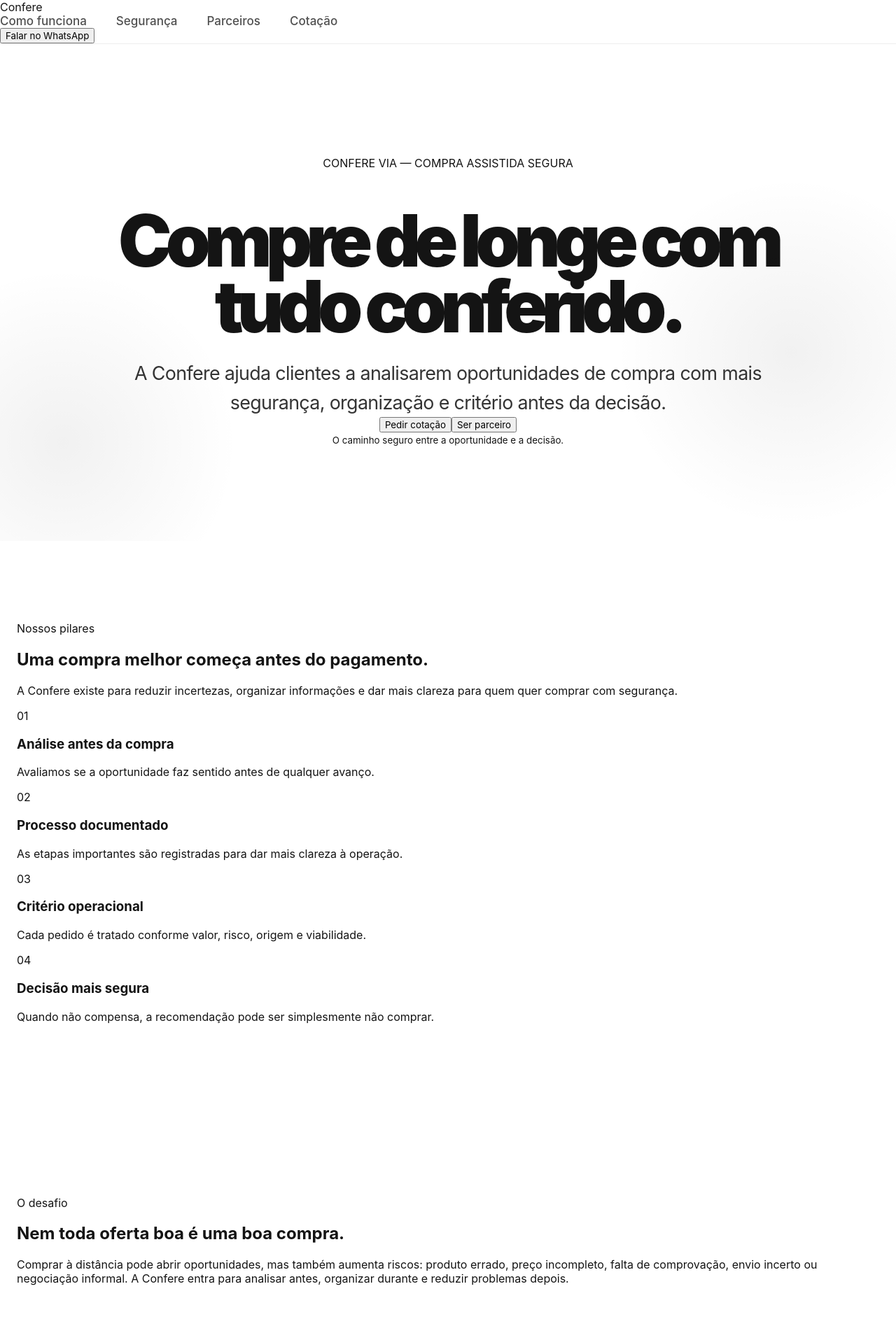
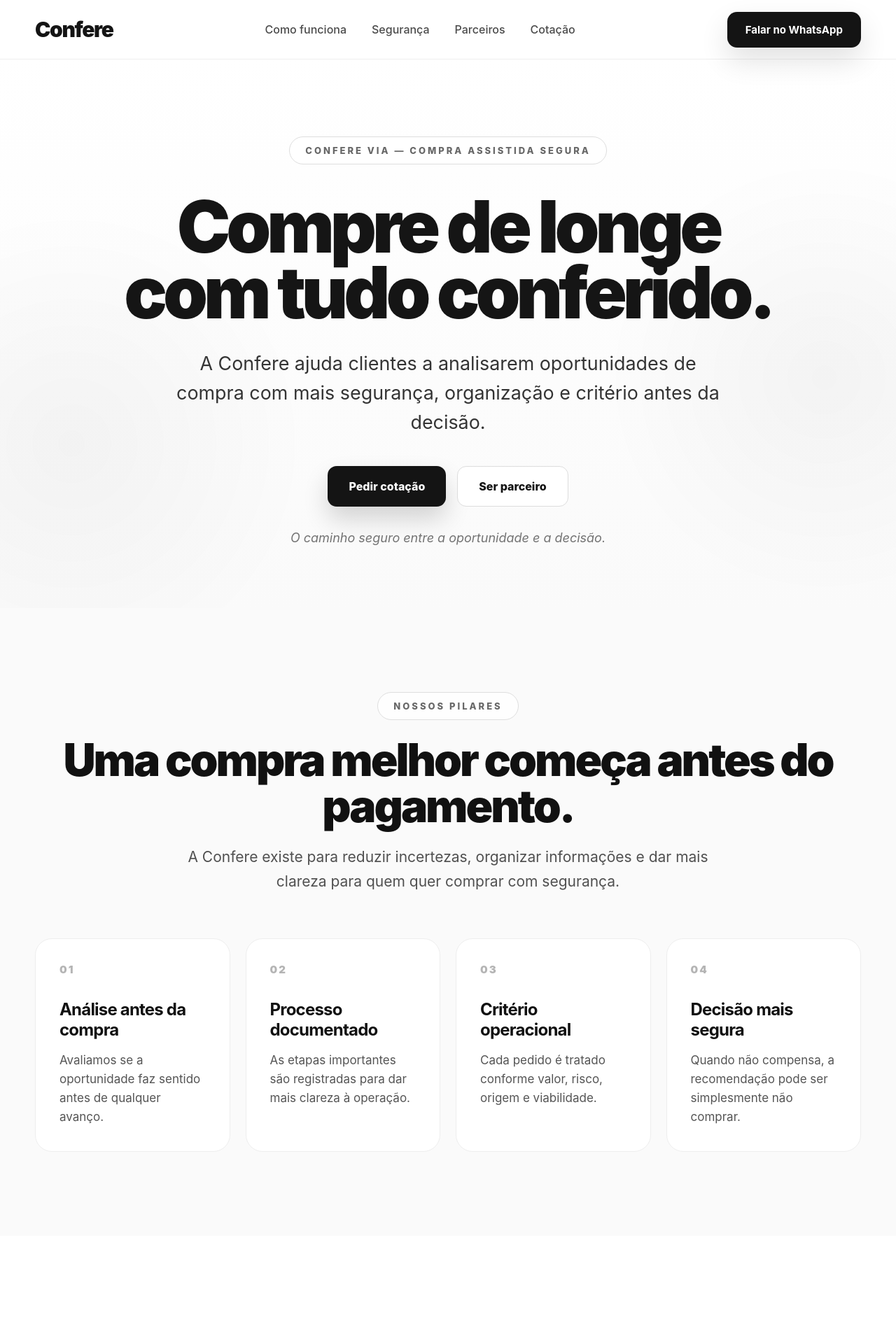
Before and after one commit to gabrielsa2899/confere-via-site, a React (Vite) app: page / in a window 1280 px wide. Shown: the top 1905 px of the page at 70% size. Built offline with nearby package versions, Linux system fonts and the light colour scheme.

Commit message:
Update index.css

```diff
--- a/src/index.css
+++ b/src/index.css
@@ -1,15 +1,7 @@
-:root {
-  font-family: Inter, Arial, Helvetica, sans-serif;
-  color: #141414;
-  background: #ffffff;
-  font-synthesis: none;
-  text-rendering: optimizeLegibility;
-  -webkit-font-smoothing: antialiased;
-  -moz-osx-font-smoothing: grayscale;
-}
-
 * {
   box-sizing: border-box;
+  margin: 0;
+  padding: 0;
 }
 
 html {
@@ -17,7 +9,7 @@ html {
 }
 
 body {
-  margin: 0;
+  font-family: Inter, Arial, Helvetica, sans-serif;
   background: #ffffff;
   color: #141414;
 }
@@ -29,6 +21,8 @@ a {
 
 button {
   font-family: inherit;
+  cursor: pointer;
+  border: none;
 }
 
 .site {
@@ -36,478 +30,588 @@ button {
   overflow-x: hidden;
 }
 
+/* HEADER */
+
 .header {
+  width: 100%;
   position: sticky;
   top: 0;
-  z-index: 50;
+  z-index: 100;
   background: rgba(255, 255, 255, 0.92);
-  backdrop-filter: blur(16px);
+  backdrop-filter: blur(18px);
   border-bottom: 1px solid #eeeeee;
 }
 
-.header-inner {
-  max-width: 1480px;
+.headerContent {
+  width: min(1180px, calc(100% - 40px));
   margin: 0 auto;
-  padding: 22px 44px;
+  height: 84px;
   display: flex;
   align-items: center;
   justify-content: space-between;
+  gap: 32px;
 }
 
-.logo {
+.brand {
   font-size: 30px;
   font-weight: 900;
-  letter-spacing: -0.06em;
+  letter-spacing: -1.4px;
 }
 
 .nav {
   display: flex;
   align-items: center;
-  gap: 42px;
-  color: #505050;
-  font-size: 17px;
+  gap: 36px;
+  font-size: 16px;
+  color: #4b4b4b;
   font-weight: 500;
+}
+
+.nav a {
+  transition: color 0.2s ease;
 }
 
 .nav a:hover {
   color: #111111;
 }
 
-.whatsapp-btn,
-.primary-btn {
-  background: #151515;
+.headerButton {
+  background: #141414;
   color: #ffffff;
-  border: 1px solid #151515;
+  padding: 16px 26px;
   border-radius: 14px;
-  padding: 18px 28px;
-  font-size: 17px;
-  font-weight: 800;
-  cursor: pointer;
-  box-shadow: 0 18px 45px rgba(0, 0, 0, 0.12);
+  font-size: 15px;
+  font-weight: 750;
+  box-shadow: 0 18px 40px rgba(0, 0, 0, 0.12);
+  transition: transform 0.2s ease, background 0.2s ease;
 }
 
-.secondary-btn {
-  background: #ffffff;
-  color: #151515;
-  border: 1px solid #dcdcdc;
-  border-radius: 14px;
-  padding: 18px 28px;
-  font-size: 17px;
-  font-weight: 800;
-  cursor: pointer;
+.headerButton:hover {
+  background: #000000;
+  transform: translateY(-1px);
 }
 
+/* HERO */
+
 .hero {
-  position: relative;
-  min-height: calc(100vh - 90px);
-  padding: 115px 24px 90px;
+  min-height: calc(100vh - 84px);
   display: flex;
   align-items: center;
   justify-content: center;
-  text-align: center;
-  overflow: hidden;
+  padding: 110px 20px 90px;
+  background:
+    radial-gradient(circle at 8% 70%, rgba(0, 0, 0, 0.035), transparent 26%),
+    radial-gradient(circle at 92% 58%, rgba(0, 0, 0, 0.035), transparent 25%),
+    linear-gradient(180deg, #ffffff 0%, #fafafa 100%);
 }
 
-.hero::before,
-.hero::after {
-  content: "";
-  position: absolute;
-  width: 520px;
-  height: 520px;
-  border-radius: 50%;
-  background: radial-gradient(circle, rgba(0,0,0,0.055), transparent 68%);
-  pointer-events: none;
+.heroInner {
+  width: min(980px, 100%);
+  text-align: center;
 }
 
-.hero::before {
-  left: -170px;
-  bottom: -120px;
-}
-
-.hero::after {
-  right: -110px;
-  top: 180px;
-}
-
-.hero-content {
-  position: relative;
-  z-index: 2;
-  max-width: 1120px;
-  margin: 0 auto;
-}
-
-.badge {
+.eyebrow,
+.sectionTitle span,
+.statement span,
+.cta span {
   display: inline-flex;
   align-items: center;
   justify-content: center;
-  border: 1px solid #d8d8d8;
+  padding: 11px 22px;
+  border: 1px solid #dedede;
   border-radius: 999px;
-  padding: 11px 24px;
-  color: #666666;
+  color: #686868;
   font-size: 13px;
-  font-weight: 900;
-  letter-spacing: 0.22em;
+  font-weight: 800;
+  letter-spacing: 3px;
   text-transform: uppercase;
-  background: rgba(255,255,255,0.78);
+  background: rgba(255, 255, 255, 0.75);
 }
 
 .hero h1 {
-  margin: 54px auto 28px;
-  max-width: 980px;
-  font-size: clamp(58px, 8vw, 118px);
+  margin-top: 42px;
+  font-size: clamp(64px, 8vw, 118px);
   line-height: 0.92;
-  letter-spacing: -0.085em;
   font-weight: 950;
+  letter-spacing: -6px;
+  color: #151515;
 }
 
 .hero p {
-  max-width: 920px;
-  margin: 0 auto;
-  font-size: clamp(21px, 2.1vw, 31px);
+  width: min(780px, 100%);
+  margin: 34px auto 0;
+  color: #343434;
+  font-size: clamp(21px, 2.1vw, 29px);
   line-height: 1.55;
-  color: #343434;
-  letter-spacing: -0.025em;
+  font-weight: 400;
 }
 
-.hero-actions {
-  margin-top: 48px;
+.heroButtons {
+  margin-top: 42px;
   display: flex;
   justify-content: center;
   gap: 16px;
   flex-wrap: wrap;
 }
 
-.hero-note {
-  margin-top: 36px;
-  color: #686868;
-  font-size: 21px;
+.primaryButton,
+.secondaryButton,
+.lightButton {
+  min-height: 58px;
+  padding: 0 30px;
+  border-radius: 13px;
+  font-size: 16px;
+  font-weight: 800;
+  transition: transform 0.2s ease, box-shadow 0.2s ease, background 0.2s ease;
+}
+
+.primaryButton {
+  background: #141414;
+  color: #ffffff;
+  box-shadow: 0 18px 35px rgba(0, 0, 0, 0.16);
+}
+
+.secondaryButton {
+  background: #ffffff;
+  color: #141414;
+  border: 1px solid #dddddd;
+}
+
+.primaryButton:hover,
+.secondaryButton:hover,
+.lightButton:hover {
+  transform: translateY(-2px);
+}
+
+.primaryButton:hover {
+  background: #000000;
+}
+
+.secondaryButton:hover {
+  box-shadow: 0 18px 35px rgba(0, 0, 0, 0.08);
+}
+
+.hero small {
+  display: block;
+  margin-top: 34px;
+  color: #737373;
+  font-size: 18px;
   font-style: italic;
 }
 
+/* SECTIONS */
+
 .section {
-  padding: 115px 24px;
+  padding: 120px 20px;
+  background: #ffffff;
 }
 
-.section-light {
+.section.light {
   background: #fafafa;
 }
 
 .container {
-  max-width: 1240px;
+  width: min(1180px, 100%);
   margin: 0 auto;
 }
 
-.section-header {
-  text-align: center;
-  max-width: 880px;
-  margin: 0 auto 70px;
+.container.narrow {
+  width: min(900px, 100%);
 }
 
-.section-header h2 {
-  margin: 0;
-  font-size: clamp(42px, 5vw, 76px);
-  line-height: 0.98;
-  letter-spacing: -0.065em;
-  font-weight: 900;
+.sectionTitle {
+  text-align: center;
+  margin-bottom: 64px;
 }
 
-.section-header p {
-  margin: 26px 0 0;
-  color: #555555;
-  font-size: 24px;
-  line-height: 1.5;
+.sectionTitle.left {
+  text-align: left;
 }
 
-.grid-4 {
-  display: grid;
-  grid-template-columns: repeat(4, 1fr);
-  gap: 24px;
+.sectionTitle h2,
+.statement h2,
+.cta h2 {
+  margin-top: 24px;
+  font-size: clamp(40px, 5vw, 70px);
+  line-height: 1.02;
+  letter-spacing: -3px;
+  font-weight: 900;
+  color: #111111;
 }
 
-.grid-3 {
-  display: grid;
-  grid-template-columns: repeat(3, 1fr);
-  gap: 24px;
+.sectionTitle p,
+.statement p,
+.cta p {
+  width: min(760px, 100%);
+  margin: 24px auto 0;
+  color: #505050;
+  font-size: 21px;
+  line-height: 1.65;
 }
 
-.grid-2 {
-  display: grid;
-  grid-template-columns: repeat(2, 1fr);
-  gap: 24px;
+.sectionTitle.left p {
+  margin-left: 0;
 }
 
-.card {
+.grid {
+  display: grid;
+  gap: 22px;
+}
+
+.grid.four {
+  grid-template-columns: repeat(4, 1fr);
+}
+
+.grid.three {
+  grid-template-columns: repeat(3, 1fr);
+}
+
+.pillarCard,
+.stepCard,
+.partnerCard {
   background: #ffffff;
   border: 1px solid #eeeeee;
   border-radius: 24px;
-  padding: 38px;
+  padding: 34px;
   min-height: 230px;
-  box-shadow: 0 18px 55px rgba(0,0,0,0.035);
+  transition: transform 0.2s ease, box-shadow 0.2s ease;
 }
 
-.card-icon {
-  width: 62px;
-  height: 62px;
-  border-radius: 14px;
-  background: #151515;
-  color: #ffffff;
-  display: flex;
-  align-items: center;
-  justify-content: center;
-  margin-bottom: 32px;
-  font-size: 24px;
+.pillarCard:hover,
+.stepCard:hover,
+.partnerCard:hover {
+  transform: translateY(-4px);
+  box-shadow: 0 22px 60px rgba(0, 0, 0, 0.07);
 }
 
-.card h3 {
-  margin: 0 0 16px;
-  font-size: 25px;
-  letter-spacing: -0.035em;
+.pillarCard span {
+  display: block;
+  color: #b4b4b4;
+  font-size: 15px;
+  font-weight: 900;
+  letter-spacing: 2px;
+  margin-bottom: 34px;
 }
 
-.card p {
-  margin: 0;
-  color: #444444;
-  font-size: 19px;
-  line-height: 1.55;
+.pillarCard h3,
+.stepCard h3,
+.partnerCard h3 {
+  font-size: 24px;
+  line-height: 1.18;
+  letter-spacing: -0.8px;
+  color: #111111;
+  margin-bottom: 16px;
 }
 
-.problem {
-  text-align: center;
-  max-width: 1080px;
-  margin: 0 auto;
+.pillarCard p,
+.stepCard p,
+.partnerCard p {
+  color: #555555;
+  font-size: 17px;
+  line-height: 1.6;
 }
 
-.problem h2 {
-  margin: 0;
-  font-size: clamp(44px, 5.6vw, 82px);
-  line-height: 0.98;
-  letter-spacing: -0.07em;
+.statement {
+  text-align: center;
+  padding: 20px 0;
 }
 
-.problem p {
-  margin: 34px auto 0;
-  max-width: 880px;
-  color: #444444;
-  font-size: 25px;
-  line-height: 1.55;
+.statement h2 {
+  width: min(850px, 100%);
+  margin-left: auto;
+  margin-right: auto;
 }
 
-.step-card {
+.stepCard {
   position: relative;
-  background: #ffffff;
-  border: 1px solid #eeeeee;
-  border-radius: 24px;
-  padding: 38px;
-  min-height: 210px;
-  overflow: hidden;
+  min-height: 220px;
 }
 
-.step-card strong {
-  position: relative;
-  z-index: 2;
-  display: block;
-  max-width: 380px;
-  font-size: 24px;
-  line-height: 1.35;
-  letter-spacing: -0.035em;
+.stepCard strong {
+  position: absolute;
+  top: 28px;
+  right: 30px;
+  font-size: 58px;
+  line-height: 1;
+  color: #e8e8e8;
+  letter-spacing: -3px;
+  font-weight: 950;
 }
 
-.step-card p {
-  position: relative;
-  z-index: 2;
-  margin: 18px 0 0;
-  color: #505050;
-  font-size: 18px;
-  line-height: 1.45;
+.stepCard h3 {
+  width: 78%;
+  margin-top: 26px;
 }
 
-.step-number {
-  position: absolute;
-  top: 24px;
-  right: 28px;
-  font-size: 64px;
-  font-weight: 900;
-  color: #e8e8e8;
-}
-
-.security-list {
+.securityGrid {
   display: grid;
   grid-template-columns: repeat(3, 1fr);
   gap: 22px;
 }
 
-.security-item {
-  background: #ffffff;
+.securityItem {
+  display: flex;
+  align-items: flex-start;
+  gap: 18px;
+  background: #fafafa;
   border: 1px solid #eeeeee;
   border-radius: 22px;
-  padding: 32px;
-  display: flex;
-  align-items: flex-start;
-  gap: 20px;
-  font-size: 22px;
-  line-height: 1.35;
-  letter-spacing: -0.035em;
+  padding: 28px;
+  min-height: 130px;
 }
 
 .check {
-  width: 42px;
-  height: 42px;
-  border-radius: 50%;
-  background: #151515;
+  width: 38px;
+  height: 38px;
+  flex: 0 0 38px;
+  border-radius: 999px;
+  background: #141414;
   color: #ffffff;
-  display: flex;
-  align-items: center;
-  justify-content: center;
-  flex-shrink: 0;
+  display: grid;
+  place-items: center;
+  font-weight: 900;
 }
 
-.cta-dark {
-  background: #151515;
+.securityItem p {
+  color: #272727;
+  font-size: 18px;
+  line-height: 1.48;
+}
+
+.dot {
+  width: 54px;
+  height: 54px;
+  border-radius: 16px;
+  background: #141414;
+  margin-bottom: 32px;
+}
+
+/* CTA */
+
+.cta {
+  padding: 120px 20px;
+  background: #141414;
   color: #ffffff;
   text-align: center;
-  padding: 120px 24px;
 }
 
-.cta-dark h2 {
-  margin: 0 auto;
-  max-width: 1000px;
-  font-size: clamp(44px, 5.5vw, 78px);
-  line-height: 1;
-  letter-spacing: -0.07em;
+.cta span {
+  border-color: rgba(255, 255, 255, 0.22);
+  background: rgba(255, 255, 255, 0.04);
+  color: #cfcfcf;
 }
 
-.cta-dark p {
-  margin: 30px auto 0;
-  max-width: 920px;
-  color: #e4e4e4;
-  font-size: 24px;
-  line-height: 1.5;
+.cta h2 {
+  color: #ffffff;
 }
 
-.cta-dark .secondary-btn {
-  margin-top: 44px;
+.cta p {
+  color: #dddddd;
+}
+
+.lightButton {
+  margin-top: 36px;
   background: #ffffff;
   color: #111111;
 }
 
-.faq {
-  max-width: 940px;
-  margin: 0 auto;
+.lightButton:hover {
+  box-shadow: 0 20px 40px rgba(255, 255, 255, 0.1);
 }
 
-.faq-item {
+/* FAQ */
+
+.faq {
+  display: grid;
+  gap: 16px;
+}
+
+.faq details {
+  background: #ffffff;
   border: 1px solid #eeeeee;
   border-radius: 20px;
-  padding: 28px 32px;
-  margin-bottom: 18px;
-  background: #ffffff;
+  padding: 26px 30px;
 }
 
-.faq-question {
-  font-size: 21px;
-  font-weight: 850;
-  letter-spacing: -0.025em;
+.faq summary {
+  cursor: pointer;
+  list-style: none;
+  font-size: 20px;
+  font-weight: 800;
+  color: #111111;
 }
 
-.faq-answer {
-  margin-top: 20px;
-  color: #444444;
-  font-size: 19px;
-  line-height: 1.55;
+.faq summary::-webkit-details-marker {
+  display: none;
 }
+
+.faq p {
+  margin-top: 18px;
+  color: #505050;
+  font-size: 18px;
+  line-height: 1.6;
+}
+
+/* FOOTER */
 
 .footer {
   background: #f5f5f5;
-  padding: 80px 24px 50px;
+  padding: 80px 20px 42px;
 }
 
-.footer-grid {
-  max-width: 1240px;
+.footerContent {
+  width: min(1180px, 100%);
   margin: 0 auto;
   display: grid;
-  grid-template-columns: 1.5fr 1fr 1fr;
-  gap: 60px;
+  grid-template-columns: 1.4fr 1fr 1fr;
+  gap: 54px;
 }
 
 .footer h3 {
-  margin: 0 0 18px;
-  font-size: 34px;
-  letter-spacing: -0.05em;
+  font-size: 38px;
+  letter-spacing: -1.5px;
+  margin-bottom: 14px;
+}
+
+.footer h4 {
+  font-size: 16px;
+  text-transform: uppercase;
+  letter-spacing: 2px;
+  margin-bottom: 22px;
 }
 
 .footer p,
 .footer a {
-  color: #4c4c4c;
-  font-size: 18px;
+  display: block;
+  color: #575757;
+  font-size: 17px;
   line-height: 1.7;
+  margin-bottom: 8px;
 }
 
-.footer small {
-  display: block;
-  max-width: 1240px;
-  margin: 60px auto 0;
-  padding-top: 32px;
-  border-top: 1px solid #dddddd;
-  color: #666666;
-  font-size: 16px;
+.legal {
+  width: min(1180px, 100%);
+  margin: 54px auto 0;
+  padding-top: 28px;
+  border-top: 1px solid #dedede;
+  color: #777777;
+  font-size: 15px;
   line-height: 1.6;
 }
 
+/* RESPONSIVE */
+
 @media (max-width: 980px) {
-  .header-inner {
-    padding: 18px 22px;
+  .headerContent {
+    height: auto;
+    padding: 22px 0;
+    flex-direction: column;
+    gap: 18px;
   }
 
   .nav {
-    display: none;
+    gap: 18px;
+    flex-wrap: wrap;
+    justify-content: center;
   }
 
-  .whatsapp-btn {
-    padding: 14px 18px;
+  .hero {
+    min-height: auto;
+    padding-top: 80px;
+  }
+
+  .hero h1 {
+    letter-spacing: -3px;
+  }
+
+  .grid.four,
+  .grid.three,
+  .securityGrid,
+  .footerContent {
+    grid-template-columns: 1fr;
+  }
+
+  .section,
+  .cta {
+    padding: 86px 20px;
+  }
+
+  .sectionTitle.left {
+    text-align: center;
+  }
+
+  .sectionTitle.left p {
+    margin-left: auto;
+  }
+}
+
+@media (max-width: 620px) {
+  .headerContent {
+    width: min(100% - 28px, 1180px);
+  }
+
+  .brand {
+    font-size: 28px;
+  }
+
+  .nav {
     font-size: 15px;
   }
 
+  .headerButton {
+    width: 100%;
+  }
+
   .hero {
-    padding: 86px 20px 70px;
-    min-height: auto;
+    padding: 70px 16px 70px;
   }
 
   .hero h1 {
-    margin-top: 38px;
-    font-size: clamp(48px, 13vw, 78px);
-    line-height: 0.94;
+    font-size: 58px;
+    letter-spacing: -3px;
+    line-height: 0.95;
   }
 
   .hero p {
     font-size: 20px;
   }
 
-  .grid-4,
-  .grid-3,
-  .grid-2,
-  .security-list,
-  .footer-grid {
-    grid-template-columns: 1fr;
+  .heroButtons {
+    flex-direction: column;
   }
 
-  .section {
-    padding: 82px 20px;
+  .primaryButton,
+  .secondaryButton,
+  .lightButton {
+    width: 100%;
   }
 
-  .section-header h2,
-  .problem h2,
-  .cta-dark h2 {
-    font-size: clamp(38px, 10vw, 58px);
+  .sectionTitle h2,
+  .statement h2,
+  .cta h2 {
+    font-size: 42px;
+    letter-spacing: -2px;
   }
 
-  .section-header p,
-  .problem p,
-  .cta-dark p {
-    font-size: 20px;
+  .sectionTitle p,
+  .statement p,
+  .cta p {
+    font-size: 18px;
   }
 
-  .card,
-  .step-card {
-    padding: 30px;
+  .pillarCard,
+  .stepCard,
+  .partnerCard,
+  .securityItem {
+    padding: 26px;
+  }
+
+  .stepCard h3 {
+    width: 100%;
+    padding-right: 50px;
+  }
+
+  .footer h3 {
+    font-size: 32px;
   }
 }
```
